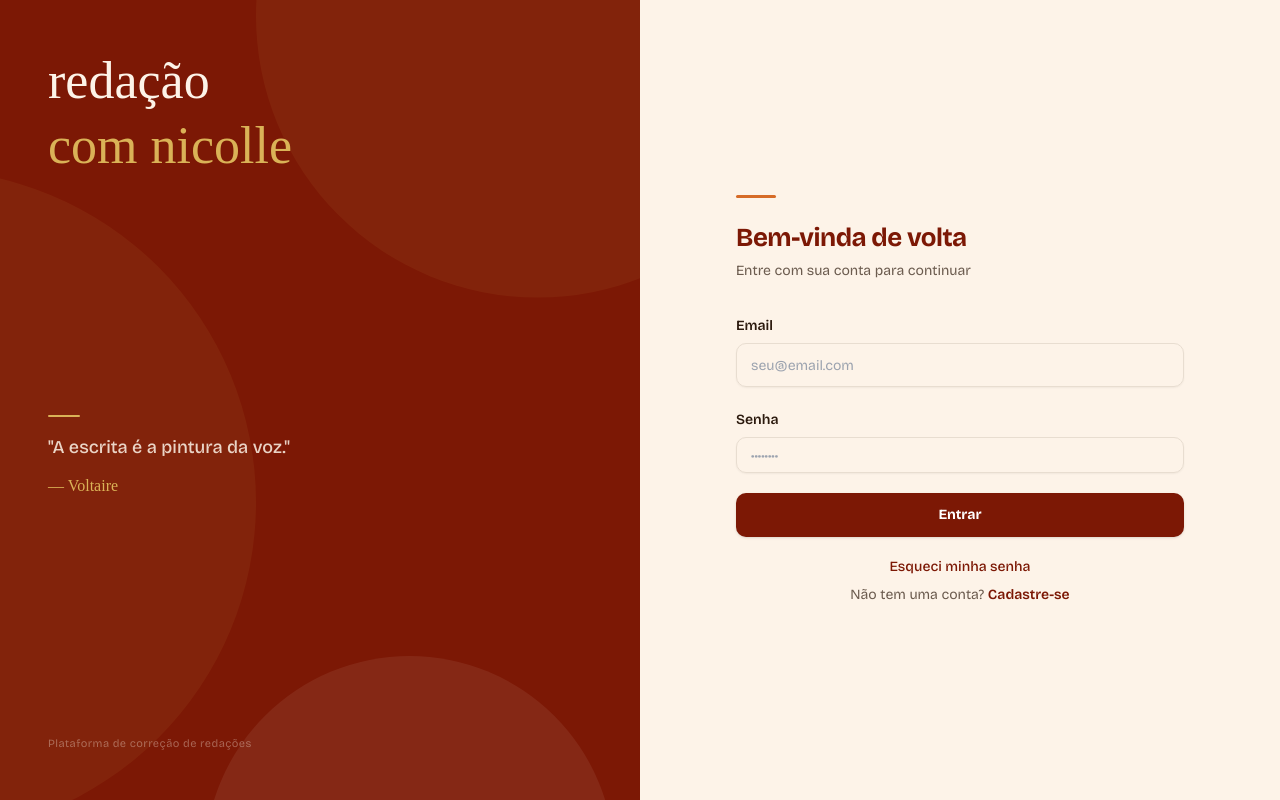
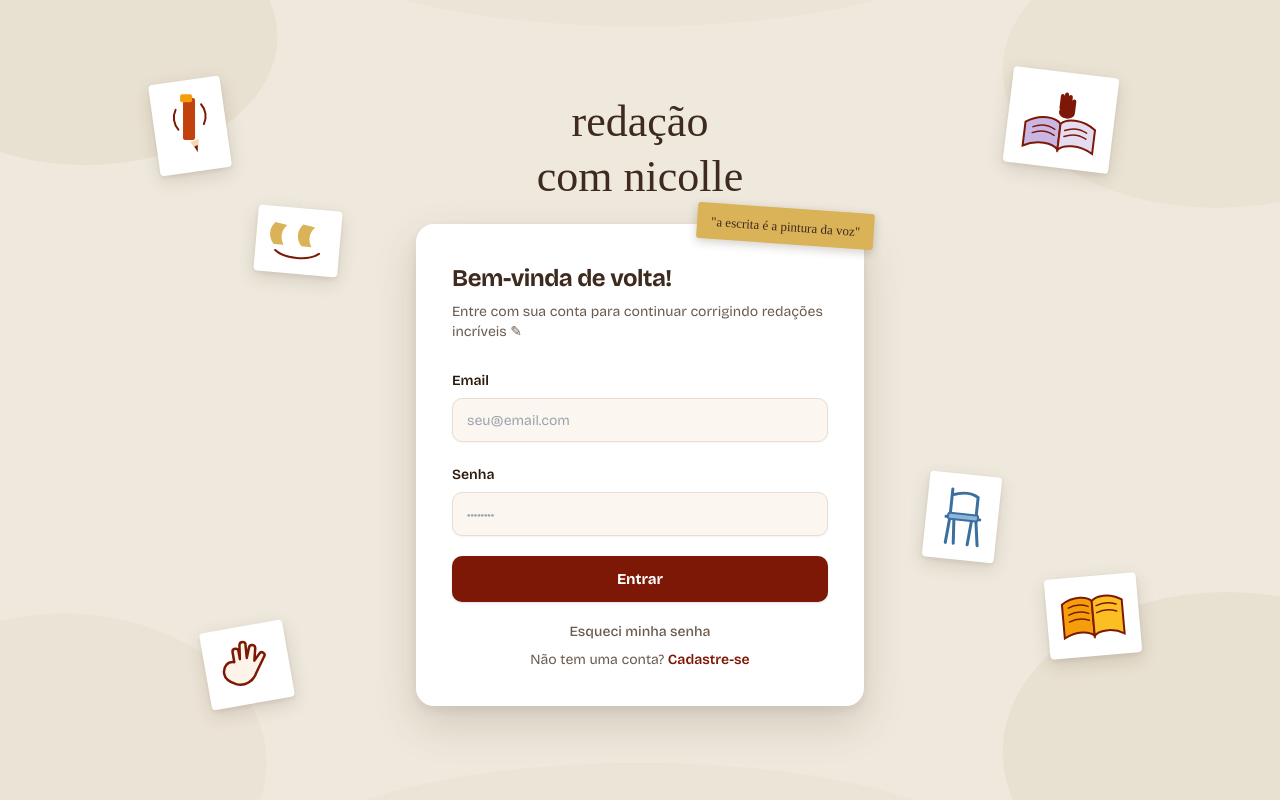
Before and after one commit to Gpizatto/Essaypro, a React (Create React App) app in the folder frontend/: page /login in a window 1280 px wide. Built offline with nearby package versions, Linux system fonts and the light colour scheme; no server answers; a web font is replaced by a local one.

Commit message:
Update Login.js

```diff
--- a/frontend/src/pages/Login.js
+++ b/frontend/src/pages/Login.js
@@ -15,6 +15,82 @@ const formatApiErrorDetail = (detail) => {
   if (detail && typeof detail.msg === 'string') return detail.msg;
   return String(detail);
 };
+
+/* ───────────────────────── Stickers ilustrados (SVG) ─────────────────────────
+   Recriações em SVG dos elementos da identidade visual, cada um sobre um
+   "papelzinho" branco levemente rotacionado, como colagem num quadro.       */
+
+const Sticker = ({ style, rotate = 0, children, hideOnMobile = true }) => (
+  <div
+    aria-hidden="true"
+    className={hideOnMobile ? 'hidden md:block' : ''}
+    style={{
+      position: 'absolute',
+      backgroundColor: '#FFFFFF',
+      padding: '10px',
+      borderRadius: '4px',
+      boxShadow: '0 6px 18px rgba(60,40,20,0.14), 0 2px 4px rgba(60,40,20,0.08)',
+      transform: `rotate(${rotate}deg)`,
+      pointerEvents: 'none',
+      ...style,
+    }}
+  >
+    {children}
+  </div>
+);
+
+const PencilArt = () => (
+  <svg width="52" height="72" viewBox="0 0 52 72" fill="none">
+    <rect x="20" y="8" width="12" height="42" rx="2" transform="rotate(8 26 29)" fill="#C2410C" />
+    <rect x="20" y="4" width="12" height="8" rx="2" transform="rotate(8 26 8)" fill="#F59E0B" />
+    <path d="M24 52 L33 50 L30 63 Z" fill="#F3D9B1" />
+    <path d="M27.5 57 L31 56 L30 63 Z" fill="#7C1805" />
+    <path d="M14 18 C10 24 10 32 14 38" stroke="#7C1805" strokeWidth="2" strokeLinecap="round" fill="none" />
+    <path d="M40 16 C44 22 44 30 40 36" stroke="#7C1805" strokeWidth="2" strokeLinecap="round" fill="none" />
+  </svg>
+);
+
+const QuotesArt = () => (
+  <svg width="64" height="46" viewBox="0 0 64 46" fill="none">
+    <path d="M8 6 C2 12 2 22 8 28 L18 28 C14 22 14 14 20 8 Z" fill="#DAB257" />
+    <path d="M36 6 C30 12 30 22 36 28 L46 28 C42 22 42 14 48 8 Z" fill="#DAB257" />
+    <path d="M10 34 C20 42 44 42 54 34" stroke="#7C1805" strokeWidth="2" strokeLinecap="round" fill="none" />
+  </svg>
+);
+
+const OpenBookHandArt = () => (
+  <svg width="86" height="76" viewBox="0 0 86 76" fill="none">
+    {/* mão levantada */}
+    <path d="M46 30 L46 12 M42 14 L42 26 M50 14 L50 26 M54 18 L54 28" stroke="#7C1805" strokeWidth="4" strokeLinecap="round" />
+    <ellipse cx="48" cy="30" rx="8" ry="6" fill="#7C1805" />
+    {/* livro aberto */}
+    <path d="M8 44 C22 34 38 36 43 42 L43 68 C38 62 22 60 8 68 Z" fill="#C9B6E4" stroke="#7C1805" strokeWidth="2" />
+    <path d="M78 44 C64 34 48 36 43 42 L43 68 C48 62 64 60 78 68 Z" fill="#E5DCF2" stroke="#7C1805" strokeWidth="2" />
+    <path d="M16 48 C24 44 32 45 38 48 M16 54 C24 50 32 51 38 54 M48 48 C56 44 64 45 70 48 M48 54 C56 50 64 51 70 54" stroke="#7C1805" strokeWidth="1.5" strokeLinecap="round" fill="none" />
+  </svg>
+);
+
+const BookArt = () => (
+  <svg width="72" height="60" viewBox="0 0 72 60" fill="none">
+    <path d="M6 16 C18 8 32 10 36 15 L36 50 C32 45 18 43 6 50 Z" fill="#F59E0B" stroke="#7C1805" strokeWidth="2" />
+    <path d="M66 16 C54 8 40 10 36 15 L36 50 C40 45 54 43 66 50 Z" fill="#FBBF24" stroke="#7C1805" strokeWidth="2" />
+    <path d="M12 20 C19 17 27 18 32 20 M12 27 C19 24 27 25 32 27 M12 34 C19 31 27 32 32 34 M40 20 C47 17 55 18 60 20 M40 27 C47 24 55 25 60 27" stroke="#7C1805" strokeWidth="1.5" strokeLinecap="round" fill="none" />
+  </svg>
+);
+
+const HandArt = () => (
+  <svg width="64" height="58" viewBox="0 0 64 58" fill="none">
+    <path d="M8 34 C8 26 14 22 20 24 L20 14 C20 10 26 10 26 14 L26 22 L28 8 C29 4 35 5 34 9 L33 22 L37 12 C38.5 8.5 44 10 43 14 L40 26 L46 20 C49 17 53 21 50 24 L40 38 C36 46 26 50 18 46 C12 43 8 39 8 34 Z" fill="#FDF3E8" stroke="#7C1805" strokeWidth="2.5" strokeLinejoin="round" />
+  </svg>
+);
+
+const ChairArt = () => (
+  <svg width="52" height="66" viewBox="0 0 52 66" fill="none">
+    <path d="M14 6 L14 34 M14 12 C24 8 34 8 40 12 L40 34" stroke="#3B6FA0" strokeWidth="3" strokeLinecap="round" fill="none" />
+    <path d="M10 34 L44 34 M14 34 L12 60 M40 34 L44 60 M18 34 L20 60 M36 34 L34 60" stroke="#3B6FA0" strokeWidth="3" strokeLinecap="round" />
+    <rect x="12" y="30" width="30" height="6" rx="2" fill="#8FB4D9" stroke="#3B6FA0" strokeWidth="2" />
+  </svg>
+);
 
 export const Login = () => {
   const [branding, setBranding] = useState({ platform_name: 'redação com nicolle', welcome_message: '', logo_url: '' });
@@ -47,69 +123,85 @@ export const Login = () => {
   };
 
   return (
-    <div className="min-h-screen flex" style={{ backgroundColor: 'var(--bg-primary)' }}>
-
-      {/* Painel esquerdo */}
     <div
-        className="hidden md:flex md:w-2/5 lg:w-1/2 flex-col justify-between p-10 lg:p-12"
-        style={{ backgroundColor: 'var(--accent-red)', position: 'relative', overflow: 'hidden' }}
+      className="min-h-screen flex items-center justify-center px-4 py-10"
+      style={{ backgroundColor: '#EFE9DD', position: 'relative', overflow: 'hidden' }}
     >
-        {/* Círculos decorativos sutis */}
+      {/* Moldura de manchas — blobs suaves nas bordas do quadro */}
       <svg
-          style={{ position: 'absolute', inset: 0, width: '100%', height: '100%', opacity: 0.07, pointerEvents: 'none' }}
-          viewBox="0 0 500 800"
+        aria-hidden="true"
+        style={{ position: 'absolute', inset: 0, width: '100%', height: '100%', pointerEvents: 'none' }}
+        viewBox="0 0 1200 800"
         preserveAspectRatio="xMidYMid slice"
-          aria-hidden="true"
       >
-          <circle cx="420" cy="100" r="220" fill="#DAB257" />
-          <circle cx="-60" cy="480" r="260" fill="#DAB257" />
-          <circle cx="320" cy="760" r="160" fill="var(--bg-primary)" />
+        <ellipse cx="80" cy="60" rx="180" ry="120" fill="#E4DBC8" opacity="0.6" />
+        <ellipse cx="1140" cy="90" rx="200" ry="130" fill="#E7DECD" opacity="0.55" />
+        <ellipse cx="60" cy="740" rx="190" ry="140" fill="#E7DECD" opacity="0.5" />
+        <ellipse cx="1150" cy="730" rx="210" ry="150" fill="#E4DBC8" opacity="0.6" />
+        <ellipse cx="600" cy="-40" rx="320" ry="90" fill="#EAE2D2" opacity="0.5" />
+        <ellipse cx="600" cy="840" rx="340" ry="100" fill="#EAE2D2" opacity="0.5" />
       </svg>
 
-        {/* Logo */}
-        <div style={{ position: 'relative' }}>
-          <h1 className="font-script leading-tight" style={{ fontSize: '52px', color: 'var(--bg-primary)' }}>
-            redação
-          </h1>
-          <h1 className="font-script leading-tight" style={{ fontSize: '52px', color: '#DAB257' }}>
-            com nicolle
+      {/* Stickers colados no quadro */}
+      <Sticker rotate={-8} style={{ top: '10%', left: '12%' }}><PencilArt /></Sticker>
+      <Sticker rotate={5} style={{ top: '26%', left: '20%' }}><QuotesArt /></Sticker>
+      <Sticker rotate={7} style={{ top: '9%', right: '13%' }}><OpenBookHandArt /></Sticker>
+      <Sticker rotate={-5} style={{ bottom: '18%', right: '11%' }}><BookArt /></Sticker>
+      <Sticker rotate={-10} style={{ bottom: '12%', left: '16%' }}><HandArt /></Sticker>
+      <Sticker rotate={6} style={{ bottom: '30%', right: '22%' }}><ChairArt /></Sticker>
+
+      {/* Coluna central */}
+      <div className="w-full max-w-md" style={{ position: 'relative', zIndex: 2 }}>
+
+        {/* Título manuscrito */}
+        <div className="text-center mb-5">
+          <h1 className="font-script leading-tight" style={{ fontSize: 'clamp(34px, 6vw, 44px)', color: '#3E2A1E' }}>
+            {branding.platform_name?.includes('nicolle') ? (
+              <>
+                redação<br />com nicolle
+              </>
+            ) : (
+              branding.platform_name
+            )}
           </h1>
         </div>
 
-        {/* Citação */}
+        {/* Card branco */}
         <div style={{ position: 'relative' }}>
-          <div style={{ width: '32px', height: '2px', backgroundColor: '#DAB257', marginBottom: '16px', borderRadius: '1px' }} />
-          <p className="font-heading font-medium leading-relaxed mb-3" style={{ fontSize: '18px', color: 'rgba(253,243,232,0.85)' }}>
-            "A escrita é a pintura da voz."
-          </p>
-          <p className="font-script" style={{ fontSize: '16px', color: '#DAB257' }}>— Voltaire</p>
+          {/* Etiqueta amarela com a citação */}
+          <div
+            aria-hidden="true"
+            style={{
+              position: 'absolute',
+              top: '-16px',
+              right: '-10px',
+              backgroundColor: '#DAB257',
+              color: '#3E2A1E',
+              padding: '6px 14px',
+              borderRadius: '3px',
+              transform: 'rotate(4deg)',
+              boxShadow: '0 3px 10px rgba(60,40,20,0.22)',
+              zIndex: 3,
+            }}
+          >
+            <span className="font-script" style={{ fontSize: '13px', whiteSpace: 'nowrap' }}>
+              "a escrita é a pintura da voz"
+            </span>
           </div>
 
-        <div style={{ position: 'relative' }}>
-          <p style={{ fontSize: '11px', color: 'rgba(253,243,232,0.35)', letterSpacing: '0.04em' }}>
-            Plataforma de correção de redações
-          </p>
-        </div>
-      </div>
-
-      {/* Painel direito */}
-      <div className="flex-1 flex items-center justify-center px-5 py-8 sm:px-8">
-        <div className="w-full max-w-md">
-
-          {/* Logo mobile */}
-          <div className="md:hidden text-center mb-6">
-            <h1 className="font-script text-4xl" style={{ color: 'var(--accent-red)' }}>redação</h1>
-            <h1 className="font-script text-4xl" style={{ color: 'var(--accent-orange)' }}>com nicolle</h1>
-          </div>
-
-          {/* Barra de acento acima do título */}
-          <div style={{ width: '40px', height: '3px', backgroundColor: 'var(--accent-orange)', borderRadius: '2px', marginBottom: '20px' }} />
-
-          <h2 className="font-heading font-bold" style={{ fontSize: '26px', color: 'var(--accent-red)', marginBottom: '4px', letterSpacing: '-0.02em' }}>
-            Bem-vinda de volta
+          <div
+            className="p-7 sm:p-9"
+            style={{
+              backgroundColor: '#FFFFFF',
+              borderRadius: '18px',
+              boxShadow: '0 18px 44px rgba(60,40,20,0.16), 0 4px 10px rgba(60,40,20,0.08)',
+            }}
+          >
+            <h2 className="font-heading font-bold" style={{ fontSize: '24px', color: '#3E2A1E', marginBottom: '6px', letterSpacing: '-0.02em' }}>
+              Bem-vinda de volta!
             </h2>
-          <p className="text-sm mb-8" style={{ color: 'var(--text-secondary)' }}>
-            Entre com sua conta para continuar
+            <p className="text-sm" style={{ color: 'var(--text-secondary)', marginBottom: '26px' }}>
+              {branding.welcome_message || 'Entre com sua conta para continuar corrigindo redações incríveis'} <span aria-hidden="true">✎</span>
             </p>
 
             <form onSubmit={handleSubmit} className="space-y-5" data-testid="login-form">
@@ -127,6 +219,7 @@ export const Login = () => {
                     marginTop: '6px',
                     borderRadius: '10px',
                     border: '1.5px solid var(--border-color)',
+                    backgroundColor: '#FBF7F0',
                     padding: '11px 14px',
                     fontSize: '14px',
                     minHeight: '44px',
@@ -148,8 +241,10 @@ export const Login = () => {
                     marginTop: '6px',
                     borderRadius: '10px',
                     border: '1.5px solid var(--border-color)',
+                    backgroundColor: '#FBF7F0',
                     padding: '11px 14px',
                     fontSize: '14px',
+                    minHeight: '44px',
                   }}
                   className="focus:border-[var(--accent-red)]"
                 />
@@ -160,14 +255,20 @@ export const Login = () => {
                 className="w-full font-bold"
                 disabled={loading}
                 data-testid="login-submit-button"
-              style={{ borderRadius: '10px', fontSize: '14px', minHeight: '44px' }}
+                style={{
+                  borderRadius: '10px',
+                  fontSize: '15px',
+                  minHeight: '46px',
+                  backgroundColor: 'var(--accent-red)',
+                  color: '#FFFFFF',
+                }}
               >
                 {loading ? 'Entrando...' : 'Entrar'}
               </Button>
             </form>
 
-          <p className="mt-5 text-center text-sm" style={{ color: 'var(--text-secondary)' }}>
-            <Link to="/forgot-password" className="hover:underline font-medium" style={{ color: 'var(--accent-red)' }}>
+            <p className="mt-5 text-center text-sm">
+              <Link to="/forgot-password" className="hover:underline font-medium" style={{ color: '#6B5B4E' }}>
                 Esqueci minha senha
               </Link>
             </p>
@@ -180,5 +281,6 @@ export const Login = () => {
           </div>
         </div>
       </div>
+    </div>
   );
 };
```
Lines whose indentation alone changed are shown as unchanged.
